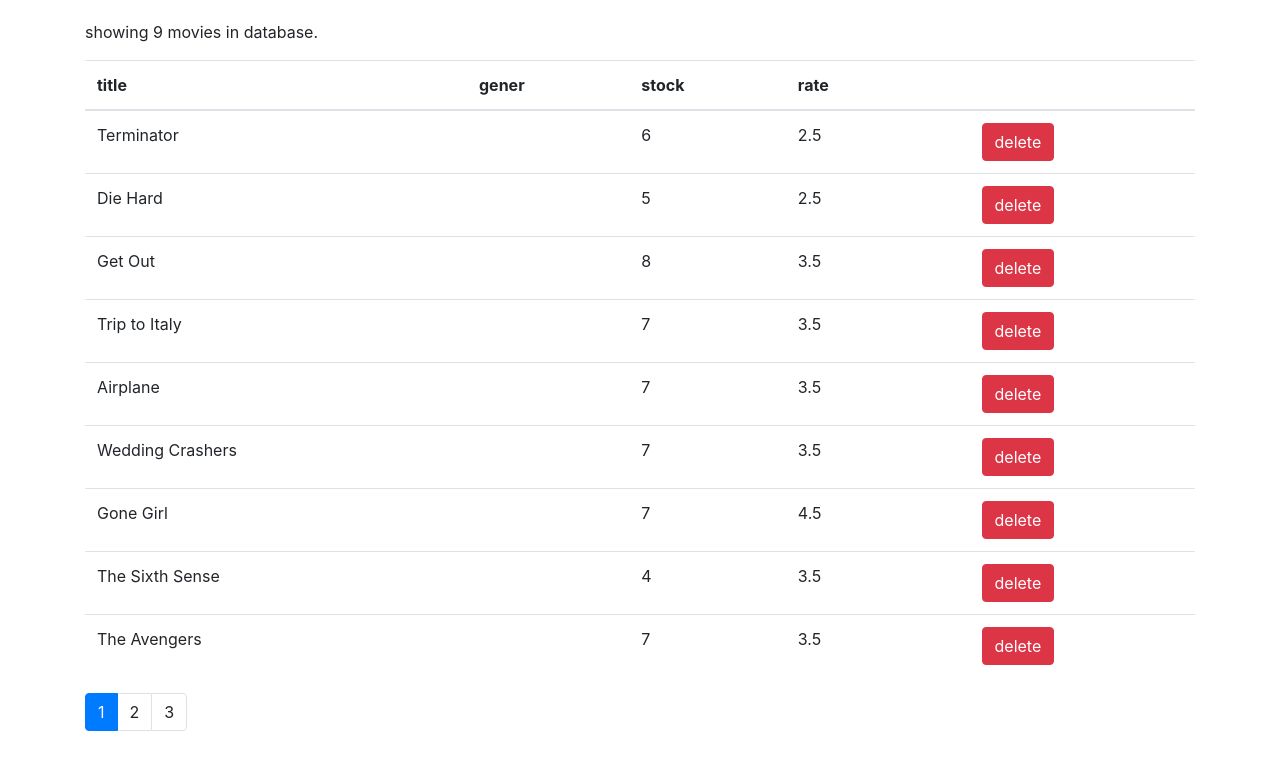
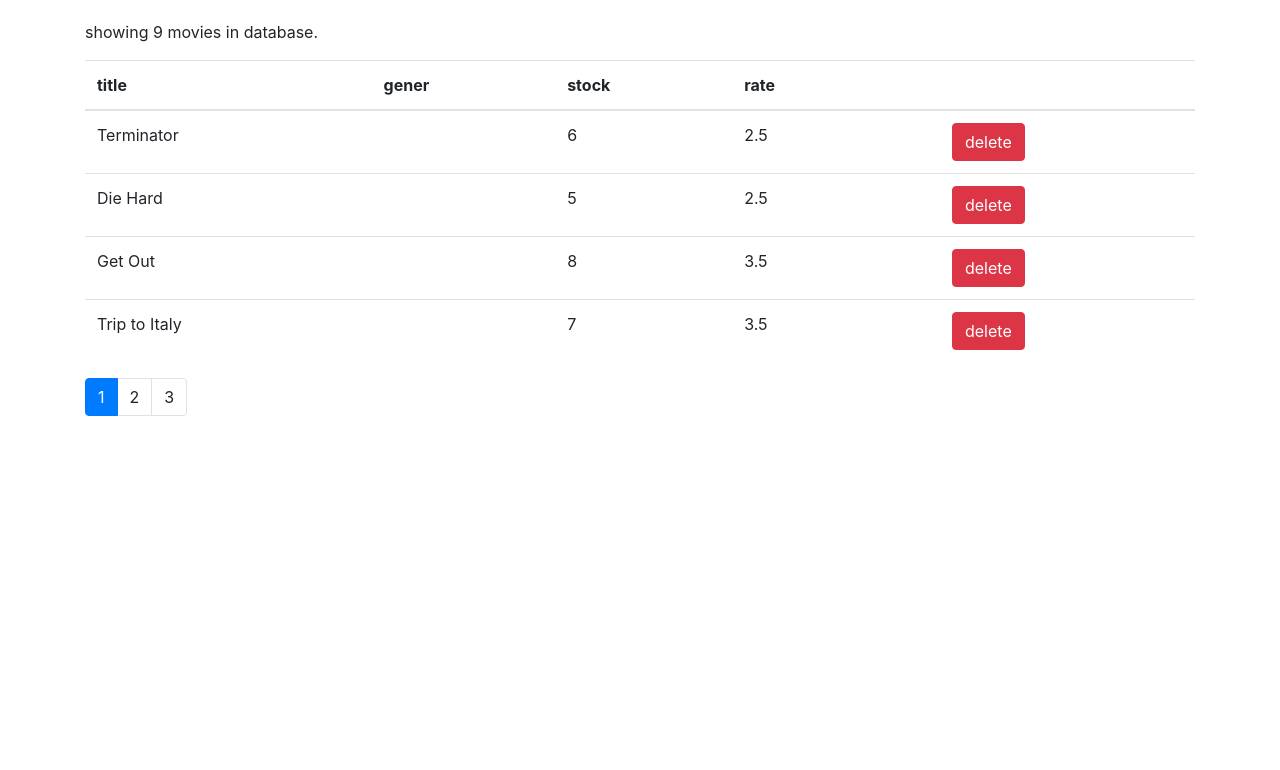
Before and after one commit to nazaninqfn/react, a React (Create React App) app in the folder counter-app/: page / in a window 1280 px wide. Shown: the top 770 px of the page. Built offline with nearby package versions, Linux system fonts and the light colour scheme.

Commit message:
5-6- pagination update

```diff
--- a/counter-app/src/components/movies.jsx
+++ b/counter-app/src/components/movies.jsx
@@ -2,6 +2,8 @@ import React, { Component } from 'react';
 import { getMovies } from '../services/fakeMovieService';
 import Like from './common/like';
 import Pagination from './common/pagination';
+import { paginate } from '../utils/paginate';
+
 class Movies extends Component {
     state = {
         movies: getMovies(),
@@ -28,9 +30,11 @@ class Movies extends Component {
 
     render() {
         const { length: count } = this.state.movies;
-        const { pageSize , currentPage } = this.state;
+        const { pageSize , currentPage, movies:allMovies } = this.state;
 
         if (count === 0) return <p>no movie in database.</p>
+
+        const movies = paginate( allMovies , currentPage, pageSize)
 
         return (
             <React.Fragment>
@@ -47,7 +51,7 @@ class Movies extends Component {
                         </tr>
                     </thead>
                     <tbody>
-                        {this.state.movies.map(movie => (
+                        {movies.map(movie => (
                             <tr key={movie._id}>
                                 <td>{movie.title}</td>
                                 <td>{movie.name}</td>
--- /dev/null
+++ b/counter-app/src/utils/paginate.js
@@ -0,0 +1,17 @@
+import _ from "lodash";
+
+export function paginate(items, pageNumber, pageSize) {
+  const startIndex = (pageNumber - 1) * pageSize;
+  return _(items)
+    .slice(startIndex)
+    .take(pageSize)
+    .value();
+
+  //use lodash to go to this start index and take
+  // all the items for the current page
+  // _.slice(items, startIndex);
+
+  // have a new array, we can go to this
+  // array and pick items for the current page
+  // ._take()
+}
```
